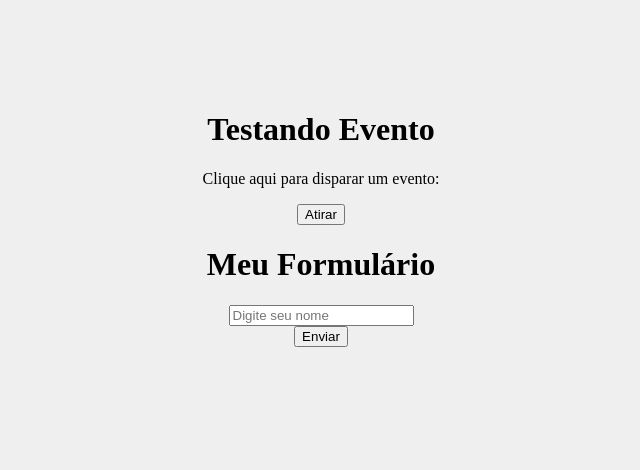
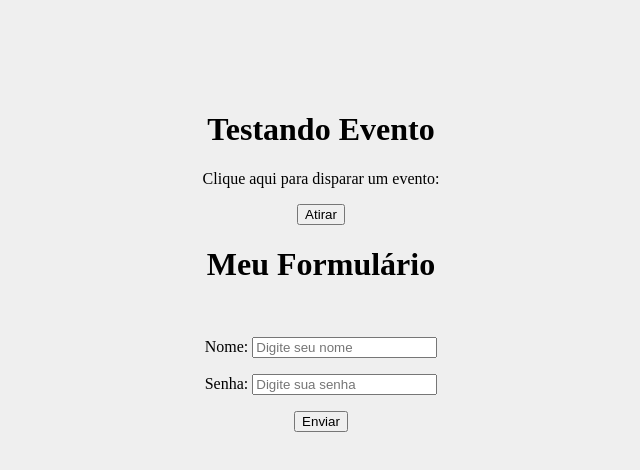
Before and after one commit to devmarquinhos/curly-guacamole, a React (Vite) app: page / in a window 1280 px wide. Shown: the top 470 px of the page, without its empty margins (319-959 px from the left). Built offline with nearby package versions, Linux system fonts and the light colour scheme.

Commit message:
:lipstick: React useState()

```diff
--- a/src/App.css
+++ b/src/App.css
@@ -4,3 +4,15 @@
   padding: 2rem;
   text-align: center;
 }
+
+.formulario {
+  display: flex;
+  justify-content: center;
+  align-items: center;
+  flex-direction: column;
+  gap: 16px;
+}
+
+.formulario div {
+  margin: 16px;
+}
--- a/src/components/Form.jsx
+++ b/src/components/Form.jsx
@@ -1,19 +1,44 @@
+import { useState } from "react"
+
 export default function Form(){
     function cadastrarUsuario(e){
         e.preventDefault()
-        console.log("Cadastrou o usuario")
+        console.log(`Usuário: ${name} | Senha: ${password}`)
     }
+
+    const [name, setName] = useState()
+    const [password, setPassword] = useState()
+
     return (
-        <>
+        <div className="formulario">
             <h1>Meu Formulário</h1>
             <form onSubmit={cadastrarUsuario}>
                 <div>
-                    <input type="text" placeholder="Digite seu nome" />
+                    <label htmlFor="name">Nome: </label>
+                    <input
+                        type="text"
+                        id="name"
+                        name="name"
+                        placeholder="Digite seu nome"
+                        onChange={(e) => setName(e.target.value)}
+                    />
                 </div>
+
+                <div>
+                    <label htmlFor="password">Senha: </label>
+                    <input
+                        type="password"
+                        id="password"
+                        name="password"
+                        placeholder="Digite sua senha"
+                        onChange={(e) => setPassword(e.target.value)}
+                    />
+                </div>
+
                 <div>
                     <input type="submit" value="Enviar" />
                 </div>
             </form>
-        </>
+        </div>
     )
 }
```
